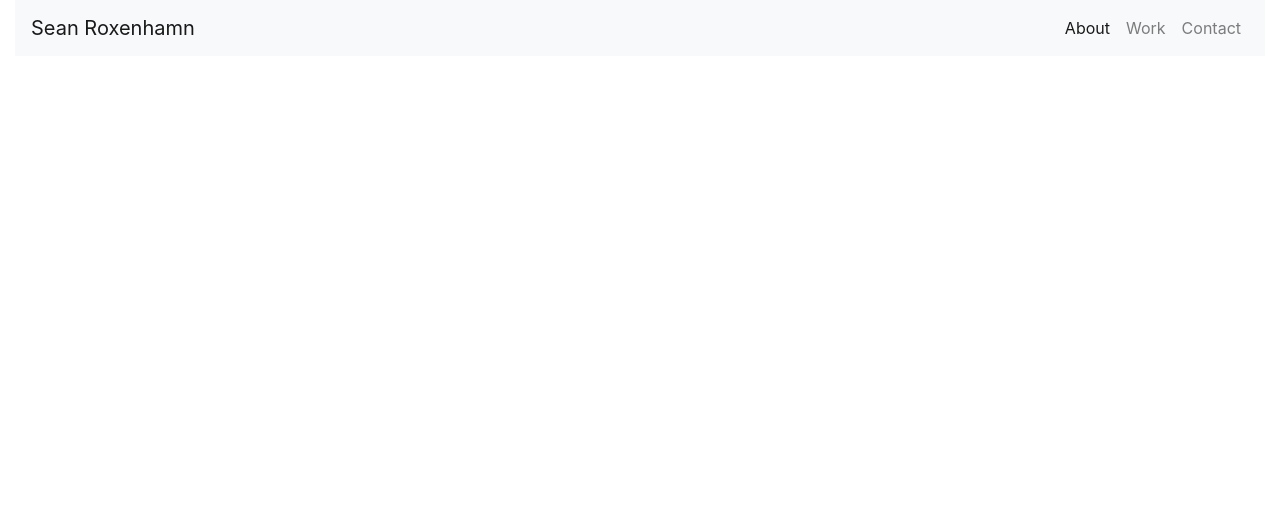
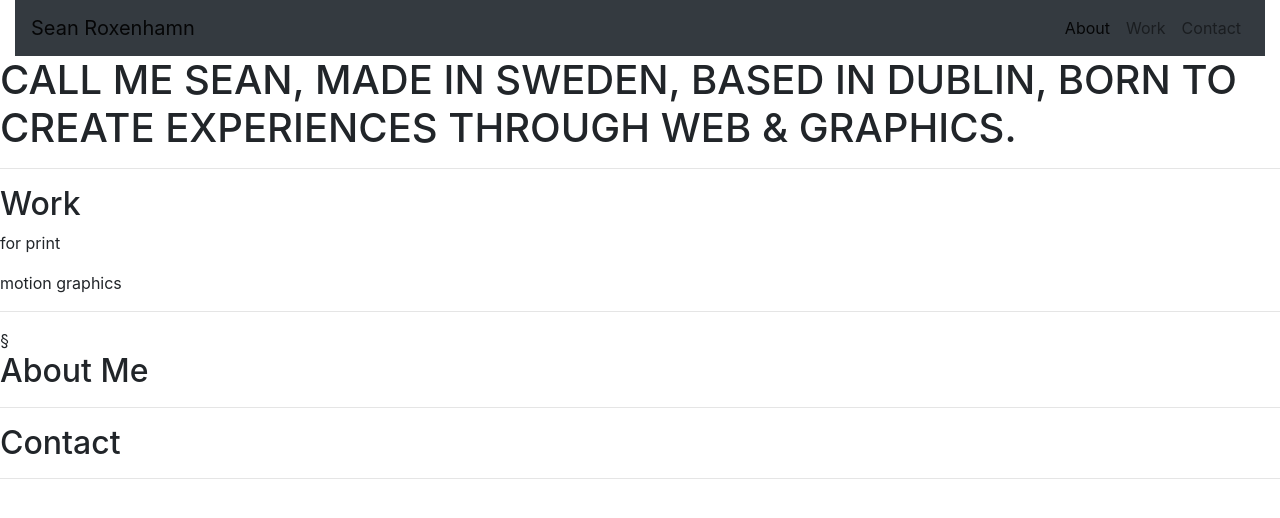
Before and after one commit to seanyrox/seanrox_Portfolio, a plain HTML site: page index.html in a window 1280 px wide. Drawn offline with nearby package versions, Linux system fonts and the light colour scheme.

Commit message:
creating skeleton of website, adding sections

```diff
--- a/assets/css/style.css
+++ b/assets/css/style.css
@@ -0,0 +1,6 @@
+@import url('https://fonts.googleapis.com/css2?family=Raleway:ital,wght@0,100;0,200;0,300;0,400;0,500;0,600;0,700;0,800;0,900;1,100;1,200;1,300;1,400;1,500;1,600;1,700;1,800;1,900&family=Ubuntu:ital,wght@0,300;0,400;0,500;0,700;1,300;1,400;1,500;1,700&display=swap');
+
+.container {
+    width: 100%;
+    white-space: nowrap;
+}
--- a/index.html
+++ b/index.html
@@ -3,13 +3,15 @@
 <head>
     <meta charset="UTF-8">
     <meta name="viewport" content="width=device-width, initial-scale=1.0">
-    <title>Portfolio Sean Roxenhamn</title>
 
-<link rel="stylesheet" href="assets/css/style.css">
+
+
    <link rel="stylesheet" href="https://cdn.jsdelivr.net/npm/bootstrap@4.5.3/dist/css/bootstrap.min.css" integrity="sha384-TX8t27EcRE3e/ihU7zmQxVncDAy5uIKz4rEkgIXeMed4M0jlfIDPvg6uqKI2xXr2" crossorigin="anonymous">
    <link rel="stylesheet" href=" https://stackpath.bootstrapcdn.com/font-awesome/4.7.0/css/font-awesome.min.css">
    <script src="https://code.jquery.com/jquery-3.5.1.slim.min.js" integrity="sha384-DfXdz2htPH0lsSSs5nCTpuj/zy4C+OGpamoFVy38MVBnE+IbbVYUew+OrCXaRkfj" crossorigin="anonymous"></script>
    <script src="https://cdn.jsdelivr.net/npm/bootstrap@4.5.3/dist/js/bootstrap.bundle.min.js" integrity="sha384-ho+j7jyWK8fNQe+A12Hb8AhRq26LrZ/JpcUGGOn+Y7RsweNrtN/tE3MoK7ZeZDyx" crossorigin="anonymous"></script>
+    <link rel="stylesheet" href="assets/css/style.css">
+    <title>Portfolio Sean Roxenhamn</title>
 
 </head>
 
@@ -17,14 +19,15 @@
     <header class="container-fluid">
 
 <!--------------Navigation----------------------->
-        <div class="wrapper-header">
-             <nav class="navbar navbar-expand-md navbar-light bg-light ">
+        <div class="wrapper-header no-gutters">
+
+             <nav class="navbar navbar-expand-md navbar-light bg-dark">
                         <a class="navbar-brand" href="#">Sean Roxenhamn</a>
                             <button class="navbar-toggler" type="button" data-toggle="collapse" data-target="#navbarTogglerDemo02" aria-controls="navbarTogglerDemo02" aria-expanded="false" aria-label="Toggle navigation">
                             </button>
 
                         <div class="collapse navbar-collapse" id="navbarTogglerDemo02">
-                             <ul class="nav navbar-nav ml-auto">
+                             <ul class="nav navbar-nav ml-auto no-gutters">
                                     <li class="nav-item active ml-auto">
                                         <a class="nav-link" href="#">About <span class="sr-only">(current)</span></a>
                                     </li>
@@ -38,13 +41,73 @@
                         </div>
                 </nav>
          </div>
-
+   </header>
     <!--------------</Navigation>----------------------->
 
-    </header>
+    <article class="comtainer-fluid">
 
-    <section class="container-fluid">
-    </section>
+            <!---------------Intro--------------->
+            <section class="intro">
+                <h1>CALL ME SEAN,
+                    MADE IN SWEDEN,
+                    BASED IN DUBLIN,
+                    BORN TO CREATE EXPERIENCES THROUGH WEB & GRAPHICS.
+                </h1>
+            </section>
+             <!---------------</intro--------------->
+            <hr>
+
+
+            <!---------------work--------------->
+
+            <section class="work">
+                <h2>Work</h2>
+
+                    <div class="still">
+                        <p>for print</p>
+                    </div>
+
+                    <div class="motion">
+                        <p>motion graphics</p>
+                    </div>
+            </section>
+            <!---------------</work--------------->
+            <hr>
+
+            <!---------------About me--------------->
+    §        <section class="about-me">
+                <h2>About Me</h2>
+
+                    <div class="left-about">
+                    </div>
+
+                    <div class="right-about">
+                    </div>
+
+                    <div class="bottom-about">
+                    </div>
+
+              </section>
+              <!---------------</About me--------------->
+              <hr>
+
+            <!---------------Contact--------------->
+
+             <section class="contact">
+                <h2>Contact</h2>
+            </section>
+            <!---------------</Contact--------------->
+            <hr>
+
+
+
+
+
+
+
+
+    </article>
+
 
     <footer class="container-fluid">
     </footer>
```
